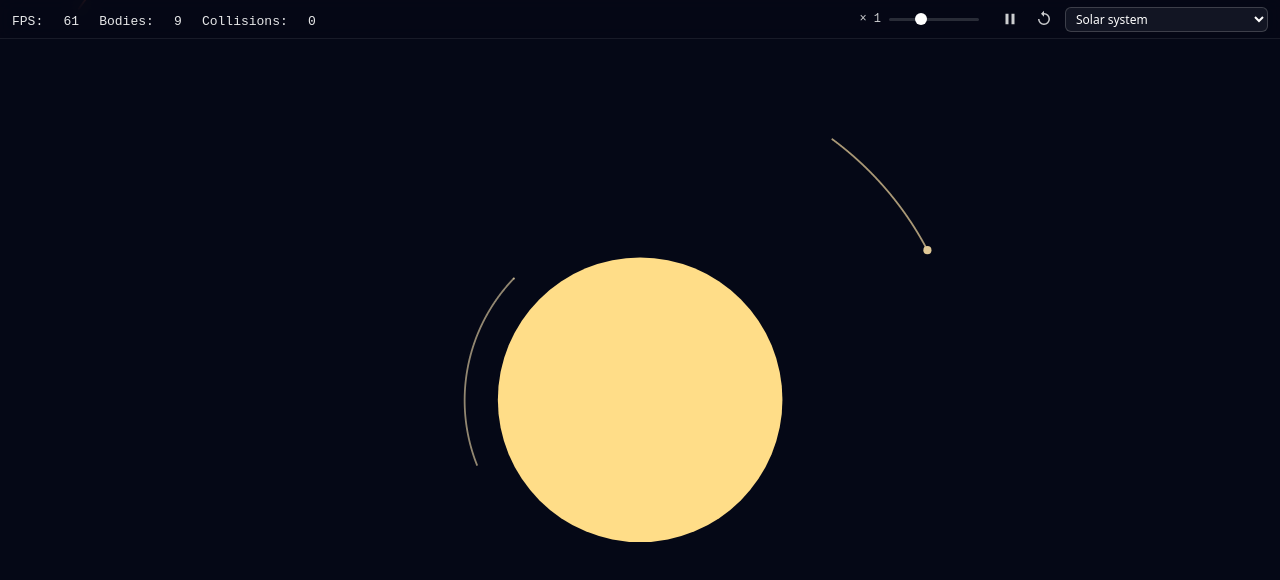
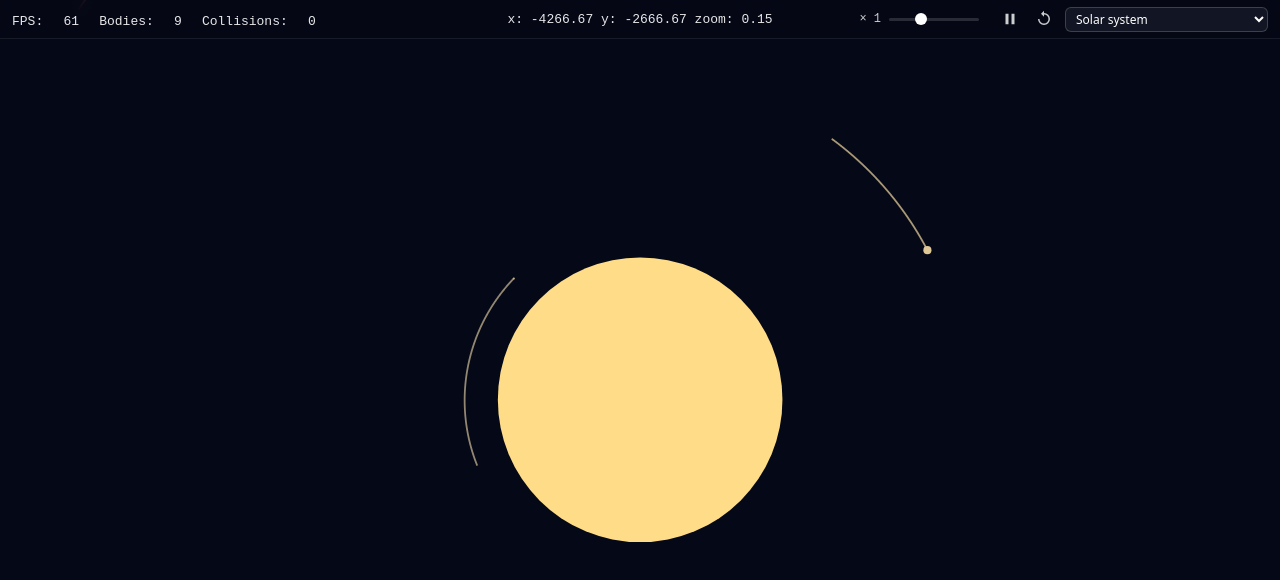
Before and after one commit to Wolzo/gravity-sim, a website with bundled scripts: page index.html in a window 1280 px wide. Built offline with nearby package versions, Linux system fonts and the light colour scheme.

Commit message:
Add camera position display to HUD and style adjustments

```diff
--- a/index.html
+++ b/index.html
@@ -15,6 +15,9 @@
         <span id="bodies-counter">--</span>
         <span id="hud-collisions">Collisions:</span>
         <span id="collisions-counter">--</span>
+      </div>
+      <div class="hud-center">
+        <span id="camera-position"></span>
       </div>
       <div class="hud-right">
         <div class="hud-speed">
--- a/src/core/camera.js
+++ b/src/core/camera.js
@@ -69,4 +69,8 @@ export class Camera {
   setFollowTarget(body) {
     this.followTarget = body || null;
   }
+
+  getCameraPositionString() {
+    return `x: ${this.position.x.toFixed(2)} y: ${this.position.y.toFixed(2)} zoom: ${this.zoom.toFixed(2)}`;
+  }
 }
--- a/src/ui/hud.js
+++ b/src/ui/hud.js
@@ -30,6 +30,7 @@ export function initHud(renderer, seeds, defaultSeedKey) {
   const fpsCounter = document.getElementById('fps-counter');
   const bodiesCounter = document.getElementById('bodies-counter');
   const collisionCounter = document.getElementById('collisions-counter');
+  const cameraPosition = document.getElementById('camera-position');
 
   const speedSlider = document.getElementById('speed-slider');
   const hudSpeedValue = document.getElementById('hud-speed-value');
@@ -98,6 +99,10 @@ export function initHud(renderer, seeds, defaultSeedKey) {
 
     if (collisionCounter) {
       collisionCounter.textContent = simulation.collisionCount.toString();
+    }
+
+    if (cameraPosition) {
+      cameraPosition.textContent = renderer.camera.getCameraPositionString();
     }
 
     if (tooltipEl) {
--- a/style.css
+++ b/style.css
@@ -48,6 +48,16 @@ canvas {
   gap: 8px;
   pointer-events: auto;
   align-items: center;
+}
+
+#hud .hud-center {
+  position: absolute;
+  left: 50%;
+  top: 50%;
+  transform: translateX(-50%) translateY(-50%);
+  font-size: 13px;
+  font-family: monospace;
+  opacity: 0.9;
 }
 
 #hud button {
```
